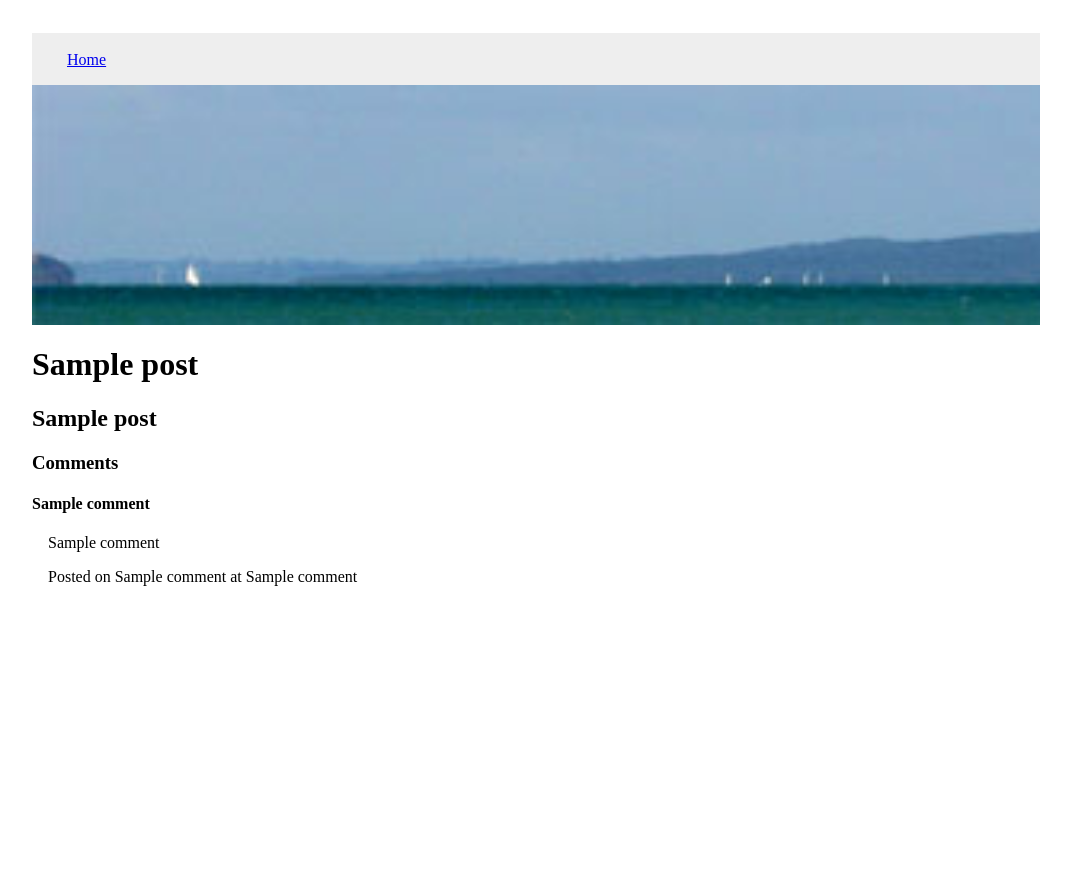
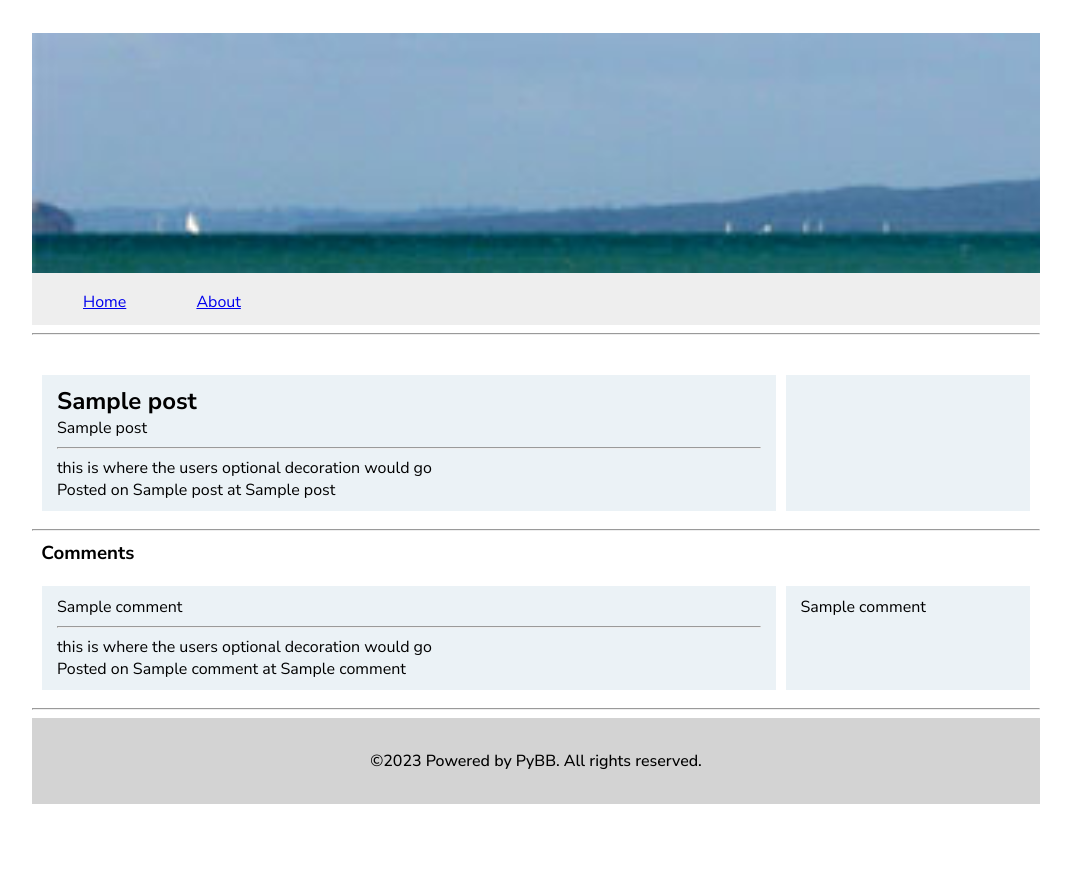
Before and after one commit to benjjvi/PyBB, a Flask app: template templates/post.html in a window 1280 px wide. Shown: the whole page, without its empty margins (104-1175 px from the left). Before the commit the page ends 586 px from the top, so only its background shows below. Run offline with Flask 3, Linux system fonts and the light colour scheme; the template is opened without the code that fills it: most values are stand-ins (such as "Sample title", 1, 10 or a date in 2020); parts of the project's set-up code (start-up, migrations or seed data) failed here and were passed over.

Commit message:
lots of small changes.

```diff
--- a/main.py
+++ b/main.py
@@ -1,4 +1,5 @@
 from flask import Flask, render_template, request
+from datetime import datetime
 
 import BulletinDatabaseModule
 
@@ -13,14 +14,25 @@
     boards = Database.get_boards()
 
     print(boards)
+    print(Config.get_config())
     # Render the home page, with the boards:
     return render_template(
         "home.html",
         title=Config.get_config()["title"],
-        description=Config.get_config()["description"],
+        description=Config.get_config()["short_description"],
         boards=boards,
     )
 
+@app.route("/about")
+def about():
+    return render_template(
+        "about.html",
+        description=Config.get_config()["long_description"].split("<br>"),
+    )
+
+@app.template_filter('date')
+def date_filter(s):
+    return datetime.utcnow().strftime('%Y')
 
 # Using args
 
@@ -98,12 +110,35 @@
     # Get the comments from the post:
     comments = Database.get_comments_from_post(postID)
 
+    # Get the user information:
+    userInfo = Database.get_user_info(postInfo[4])
+
+
     # debugging
     print(f"postID: {postID}")
     print(f"postInfo: {postInfo}")
     print(f"comments: {comments}")
+    print(f"userInfo: {userInfo}")
 
-    return render_template("post.html", post=postInfo, comments=comments)
+    # We need to turn postInfo from a tuple to a list.
+    postInfo = list(postInfo)
+
+    # We also need to turn each comment in the array to a list from a tuple.
+    comments = [list(comment) for comment in comments]
+
+    # We can handle turning the date from &Y&M&d in the postInfo[5] into a &d &M &Y format here.
+    # We can also handle turning the date from &Y&M&d in the comments[5] into a &d &M &Y format here.
+    postInfo[5] = datetime.strptime(str(postInfo[5]), "%Y%m%d").strftime("%d %B %Y")
+    for comment in comments:
+        comment[5] = datetime.strptime(str(comment[5]), "%Y%m%d").strftime("%d %B %Y")
+
+    # We can also handle times here. Turn postInfo[6] and comments[6] into a 24 hour clock.
+    postInfo[6] = datetime.strptime(str(postInfo[6]), "%H%M%S").strftime("%H:%M UTC")
+    for comment in comments:
+        comment[6] = datetime.strptime(str(comment[6]), "%H%M%S").strftime("%H:%M UTC")
+
+
+    return render_template("post.html", user=userInfo, post=postInfo, comments=comments)
 
 
 if __name__ == "__main__":
--- a/static/style.css
+++ b/static/style.css
@@ -1,4 +1,10 @@
+@font-face {
+    font-family: NunitoSans;
+    src: url(/static/NunitoSans.ttf);
+}
+
 body{
+    font-family: NunitoSans;
     padding: 25px 10vw 75px;
 }
 
@@ -21,12 +27,6 @@
     padding: 1em;
 }
 
-.banner_image {
-    width: 100vw;
-    height: 250px;
-    object-fit: cover;
-}
-
 .banner {
     width: 94.95%;
     height: 200px;
@@ -35,6 +35,61 @@
     padding: 20px 2vw 20px;
 }
 
-p {
+.footer {
+    bottom: 0;
+    left: 0;
+    right: 0;
+    padding: 2rem;
+    background: lightgray;
+    color: black;
+    font-weight: 500;
+    display: flex;
+    justify-content: center;
+    align-items: center;
+    gap: 0.2rem;
+  }
+
+p, a {
     margin: 1em;
 }
+
+.nomargin {
+    margin: 0;
+}
+
+h1, h2, h3 {
+    margin: 0.5em;
+}
+
+/* Used for grids on posts and comments */
+
+.grid-container {
+    display: grid;
+    -webkit-hyphens: auto;
+    -moz-hyphens: auto;
+    -ms-hyphens: auto;
+    hyphens: auto;
+    grid-template-columns: 75fr 25fr;
+    gap: 10px;
+    background-color: #ffffff;
+    padding: 10px;
+}
+
+.grid-container > div {
+    background-color: rgba(230, 239, 244, 0.8);
+    text-align: left;
+    /* The order of padding is top, left, bottom, right. */
+    padding: 10px 15px 10px 15px;
+}
+
+/* Used for content inside grids */
+/* posttitle postcontent username userabout commentcontent commentauthor */
+
+.posttitle {
+    font-size: 1.5em;
+    font-weight: bold;
+}
+
+.postcontent .commentcontent .commentauthor .username .userabout {
+    font-size: 1.2em;
+}
--- /dev/null
+++ b/templates/_footer.html
@@ -0,0 +1,7 @@
+{# templates/_footer.html #}
+
+<footer>
+    <div class="footer">
+        &copy;{{ s|date }} Powered by PyBB. All rights reserved.
+    </div>
+</footer>
--- a/templates/_navigation.html
+++ b/templates/_navigation.html
@@ -1,9 +1,11 @@
 {# templates/_navigation.html #}
+<div class="banner"></div>
+
 <header>
     <nav>
         <div class="container">
             <section>
-                {% for menu_item in ["home"] %}
+                {% for menu_item in ["home", "about"] %}
                 <a  href="{{ url_for(menu_item) }}">{{ menu_item.title() }}</a>
                 {% endfor %}
             </section>
@@ -11,4 +13,5 @@
     </nav>
 </header>
 
-<div class="banner"></div>
+<hr>
+<br>
--- a/templates/base.html
+++ b/templates/base.html
@@ -17,5 +17,7 @@
         <h2>Do not deploy this server! Read the <a href="{{ url_for('static', filename='docs/docs.html')}}">docs</a> on how to configure.</h2>
         {% endif %}
     {% endblock content %}
+
+    {% include "_footer.html" %}
 </body>
 </html>
--- a/templates/post.html
+++ b/templates/post.html
@@ -3,17 +3,40 @@
 {% extends "base.html" %}
 
 {% block content %}
-<h1>{{ post[2] }}</h1>
-<h2>{{ post[3] }}</h2>
+
+<div class="grid-container">
+    <div class="post">
+        <p class="nomargin posttitle">{{ post[2] }}</p>
+        <p class="nomargin postcontent">{{ post[3] }}</p>
+        <hr>
+        {{ "this is where the users optional decoration would go" }}
+        <p class="nomargin">Posted on {{ post[5] }} at {{ post[6] }}</p>
+    </div>
+
+    <div class="author">
+        <p class="nomargin username">{{ user[1] }}</p>
+        <p class="nomargin userabout">{{ user[4] }}</p>
+        <p class="nomargin userabout">{{ user[5] }}</p>
+    </div>
+</div>
+
+<hr>
 
 <h3>Comments</h3>
 
 {% for comment in comments %}
-<div class="comment"></div>
-    {# [(1, 1, 'This is a test comment.', 0, 20230610, 131108)] #}
-    <h4>{{ comment[4] }}</h4>
-    <p>{{ comment[2] }}</p>
-    <p class="comment_info">Posted on {{ comment[5] }} at {{ comment[6] }}</p>
+<div class="grid-container">
+    <div class="commentcontent">
+        {{ comment[2] }}
+        <hr>
+        {{ "this is where the users optional decoration would go" }}
+        <p class="nomargin">Posted on {{ comment[5] }} at {{ comment[6] }}</p>
+    </div>
+
+    <div class="commentauthor">
+        {{ comment[4] }}
+    </div>
 </div>
+<hr>
 {% endfor %}
 {% endblock content %}
```
Also changed, not shown: BulletinDatabaseModule.py (+19 -3 lines), templates/about.html (added, +17 -0 lines), static/NunitoSans.ttf (added), 2 other files.
